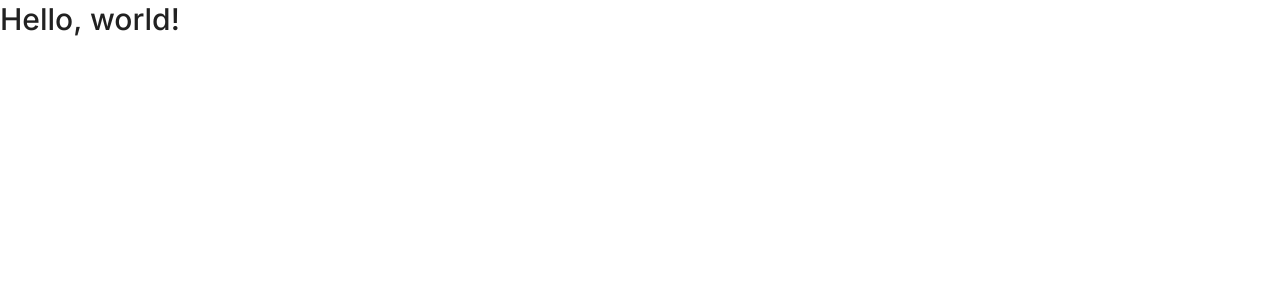
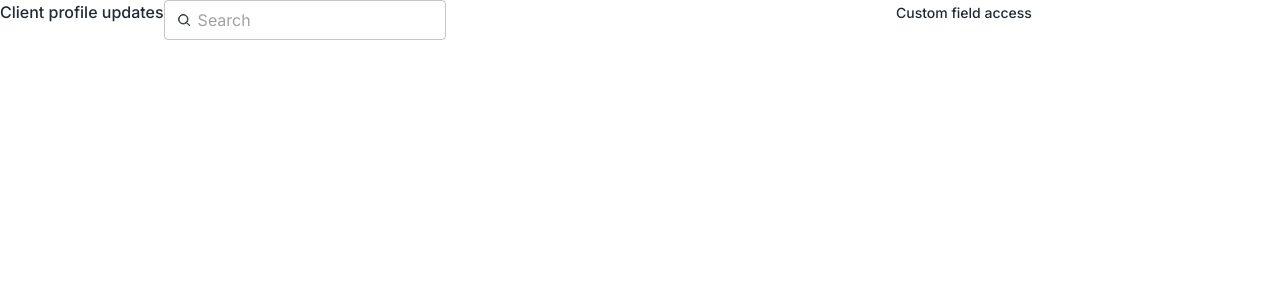
Before and after one commit to pagevamp/copilot-profile-manager, a Next.js app: page / in a window 1280 px wide. Shown: the top 300 px of the page. Built offline with nearby package versions, Linux system fonts and the light colour scheme.

Commit message:
added layout

```diff
--- a/next.config.js
+++ b/next.config.js
@@ -1,4 +1,13 @@
 /** @type {import('next').NextConfig} */
-const nextConfig = {};
+const nextConfig = {
+  webpack(config) {
+    config.module.rules.push({
+      test: /\.svg$/i,
+      issuer: /\.[jt]sx?$/,
+      use: ['@svgr/webpack'],
+    })
+    return config
+  },
+}
 
-module.exports = nextConfig;
+module.exports = nextConfig
--- a/package.json
+++ b/package.json
@@ -29,6 +29,7 @@
     "react-dom": "^18"
   },
   "devDependencies": {
+    "@svgr/webpack": "^8.1.0",
     "@types/node": "^20",
     "@types/react": "^18",
     "@types/react-dom": "^18",
--- a/src/app/page.tsx
+++ b/src/app/page.tsx
@@ -1,5 +1,13 @@
-import { Typography } from '@mui/material';
+import { Box, Stack, Typography } from '@mui/material';
+import { Sidebar } from './views/Sidebar';
+import MainSection from './views/MainSection';
 
 export default function Home() {
-  return <Typography variant="3xl">Hello, world!</Typography>;
+  return (
+    <Stack direction="row">
+      <MainSection />
+
+      <Sidebar />
+    </Stack>
+  );
 }
--- /dev/null
+++ b/src/app/views/MainSection.tsx
@@ -0,0 +1,21 @@
+'use client';
+
+import SearchBar from '@/components/searchBar/SearchBar';
+import { Box, Stack, Typography } from '@mui/material';
+
+const MainSection = () => {
+  return (
+    <Box
+      sx={{
+        flexBasis: '70%',
+      }}
+    >
+      <Stack direction="row">
+        <Typography variant="lg">Client profile updates </Typography>
+        <SearchBar />
+      </Stack>
+    </Box>
+  );
+};
+
+export default MainSection;
--- /dev/null
+++ b/src/app/views/Sidebar.tsx
@@ -0,0 +1,15 @@
+'use client';
+
+import { Box, Typography } from '@mui/material';
+
+export const Sidebar = () => {
+  return (
+    <Box
+      sx={{
+        flexBasis: '30%',
+      }}
+    >
+      <Typography variant="md">Custom field access</Typography>
+    </Box>
+  );
+};
--- /dev/null
+++ b/src/components/searchBar/SearchBar.tsx
@@ -0,0 +1,21 @@
+import { SearchIcon } from '@/icons';
+import { InputAdornment, TextField } from '@mui/material';
+
+const SearchBar = () => {
+  return (
+    <TextField
+      variant="outlined"
+      placeholder="Search"
+      size="small"
+      InputProps={{
+        startAdornment: (
+          <InputAdornment position="start">
+            <SearchIcon />
+          </InputAdornment>
+        ),
+      }}
+    />
+  );
+};
+
+export default SearchBar;
--- /dev/null
+++ b/src/icons/index.ts
@@ -0,0 +1 @@
+export { default as SearchIcon } from './search.svg';
--- a/src/theme/theme.ts
+++ b/src/theme/theme.ts
@@ -122,6 +122,7 @@ export const theme = createTheme({
       fontStyle: 'normal',
       fontWeight: 500,
       lineHeight: '24px',
+      color: '#212B36',
     },
     md: {
       fontFamily: 'Inter',
@@ -129,6 +130,7 @@ export const theme = createTheme({
       fontStyle: 'normal',
       fontWeight: 500,
       lineHeight: '22px',
+      color: '#212B36',
     },
     sm: {
       fontFamily: 'Inter',
```
Also changed, not shown: src/icons/search.svg (added), 1 other file (tests, documents, lock files or other folders).
